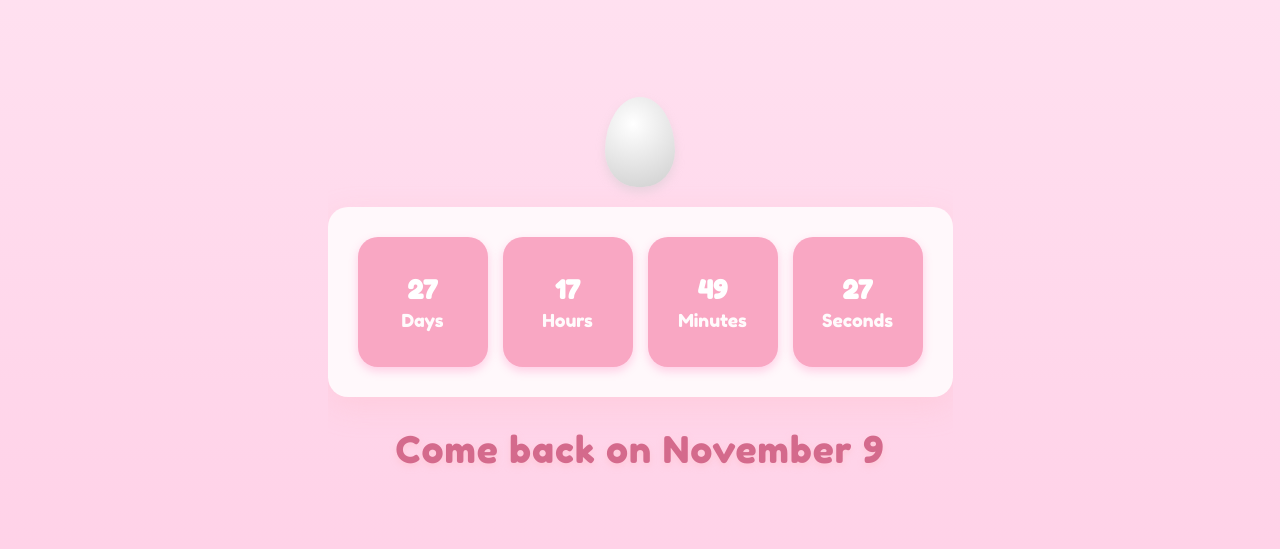
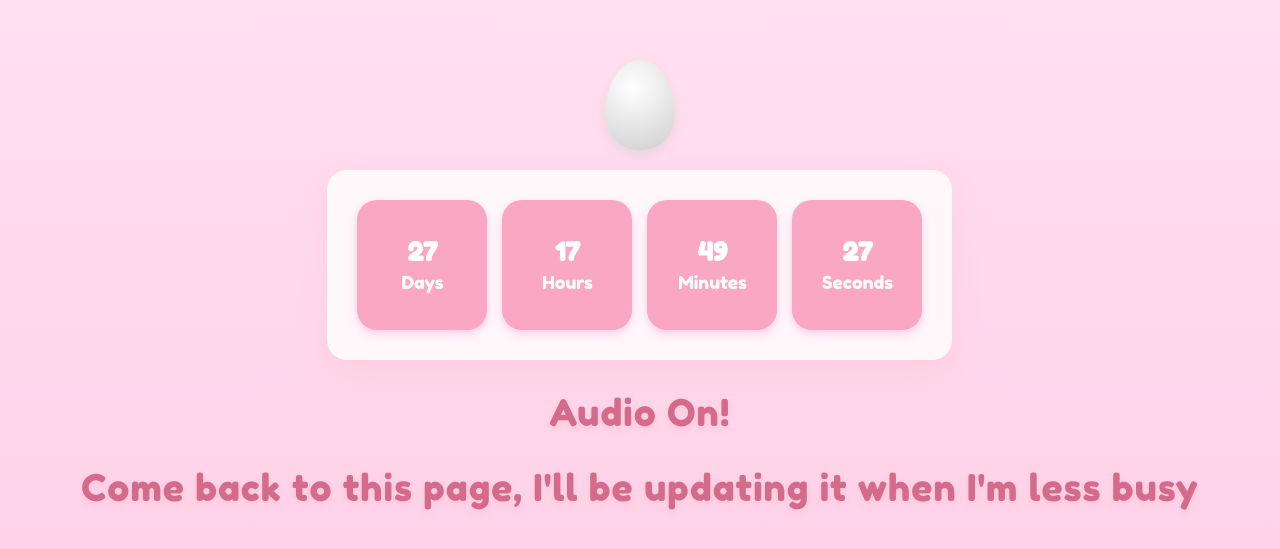
Before and after one commit to b4F123/CHRIS_BEBE, a plain HTML site: page index.html in a window 1280 px wide. Shown: the part 133-682 px from the top of the page. Drawn offline with Linux system fonts and the light colour scheme.

Commit message:
Update index.html

```diff
--- a/index.html
+++ b/index.html
@@ -186,7 +186,8 @@
     </div>
   </div>
 
-  <footer>Come back on November 9</footer>
+  <footer>Audio On!</footer>
+   <footer> Come back to this page, I'll be updating it when I'm less busy</footer>
   <div id="hello"></div>
 
   <audio id="bg-music" loop>
```
